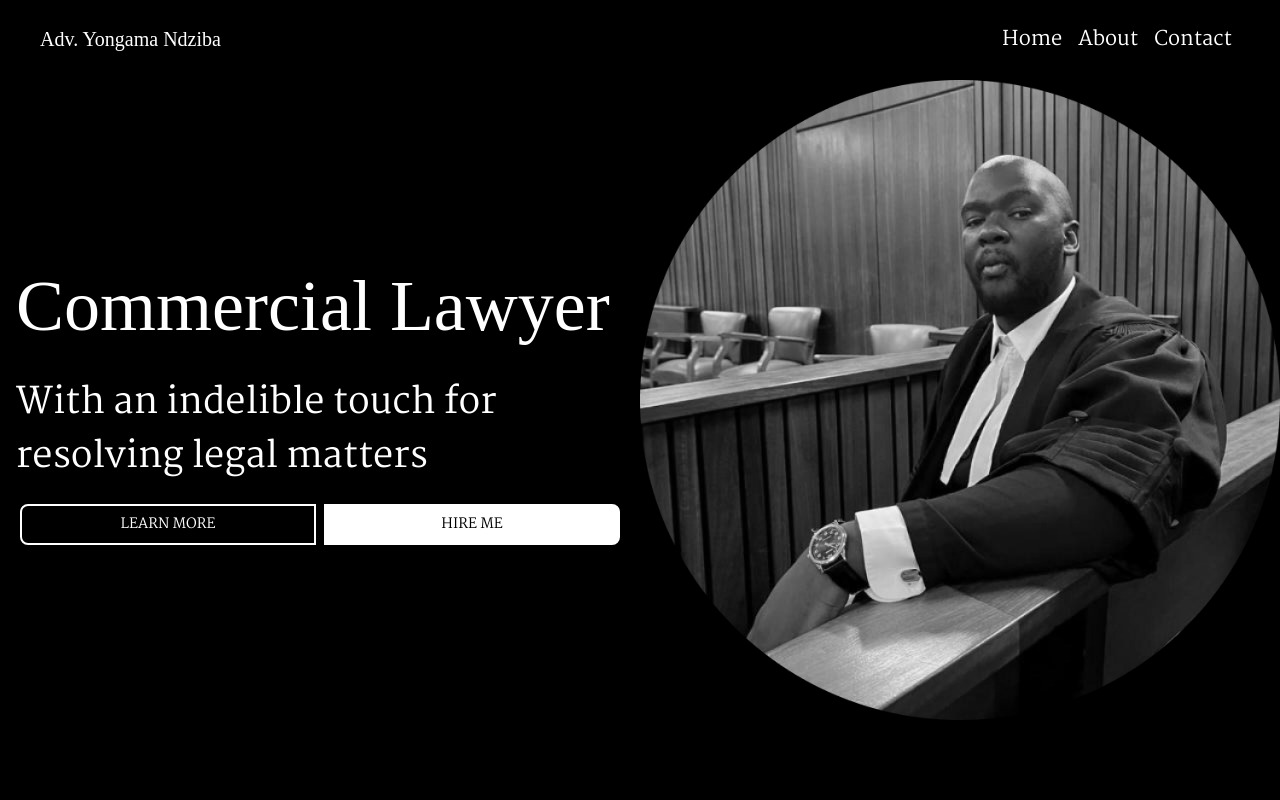
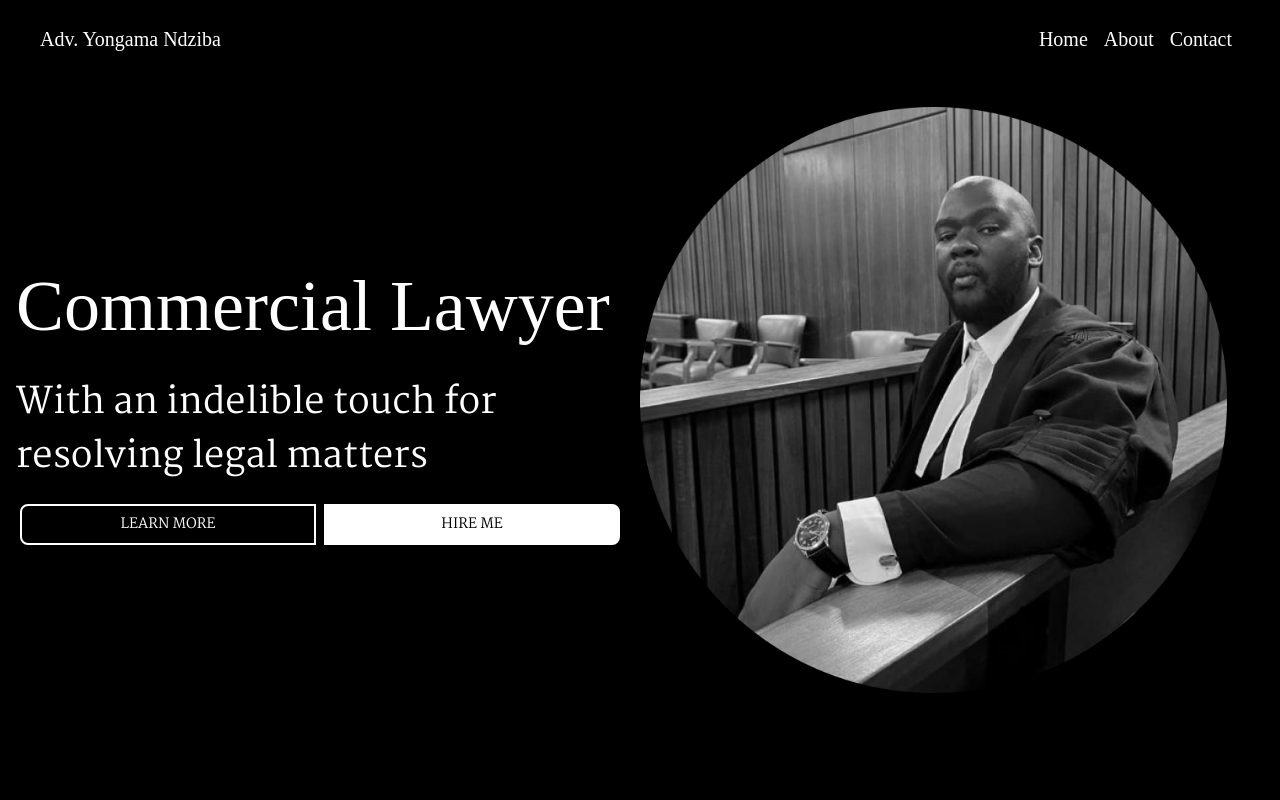
Before and after one commit to peterkamlongera/adv-yongama-ndziba, a website: page index.html in a window 1280 px wide. Shown: the top 800 px of the page. Drawn offline with nearby package versions, Linux system fonts and the light colour scheme; a web font is replaced by a local one.

Commit message:
made a few changes

```diff
--- a/index.html
+++ b/index.html
@@ -16,10 +16,10 @@
         <div class="font-display text-white text-sm sm:text-sm md:text-md lg:text-lg xl:text-xl 2xl:text-2xl">
            <a href="#" class="cursor-pointer mx-4">Adv. Yongama Ndziba</a>
         </div>
-        <ul class="flex flex-row justify-around font-body text-white text-sm sm:text-sm md:text-md lg:text-lg xl:text-xl 2xl:text-2xl mx-4">
-            <li><a href="#home" class="px-2 font-body"><span class="hover:border-b-2 hover:text-color-4 cursor-pointer">Home</span></a></li>
-            <li><a href="#about" class="px-2 font-body"><span class="hover:border-b-2 hover:text-color-4 cursor-pointer">About</span></a></li>
-            <li><a href="#contact" class="px-2 font-body"><span class="hover:border-b-2 hover:text-color-4 cursor-pointer">Contact</span> </span></a></li>
+        <ul class="flex flex-row justify-around font-display text-white text-sm sm:text-sm md:text-md lg:text-lg xl:text-xl 2xl:text-2xl mx-4">
+            <li><a href="#home" class="px-2"><span class="hover:border-b-2 hover:text-color-4 cursor-pointer">Home</span></a></li>
+            <li><a href="#about" class="px-2"><span class="hover:border-b-2 hover:text-color-4 cursor-pointer">About</span></a></li>
+            <li><a href="#contact" class="px-2"><span class="hover:border-b-2 hover:text-color-4 cursor-pointer">Contact</span> </span></a></li>
             <!-- <li><a href="/src/html/contact.html" class="px-2 font-body"><span class="hover:border-b-2 hover:text-color-4 text-xl">contact</span></a></li>  -->
         </ul>
     </nav>
@@ -40,7 +40,7 @@
                 </div>
             </div>
             <div class="basis-1/2" data-aos="fade-left" data-aos-delay="1000">
-                <img class="grayscale" src="../assets/imgs/adv-yongama-ndziba.png" alt="">
+                <img class="grayscale w-11/12" src="./assets/imgs/adv-yongama-ndziba.png" alt="">
                 </div>
             </div>
         </div>
```
Also changed, not shown: src/css/style.css.
